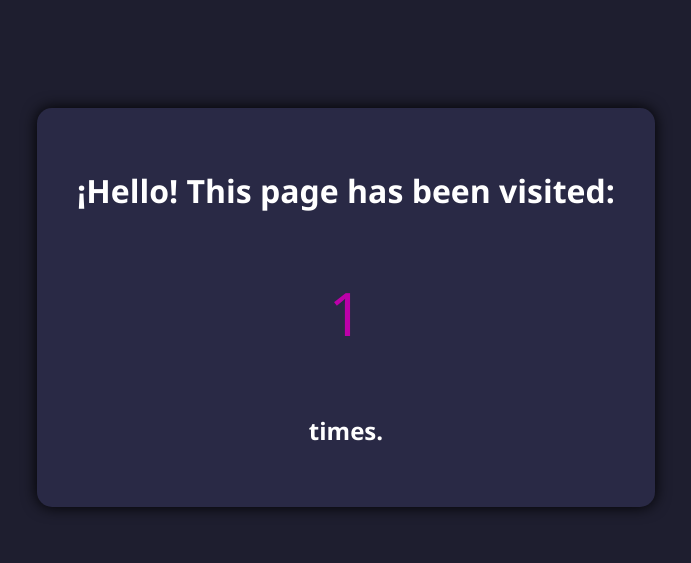
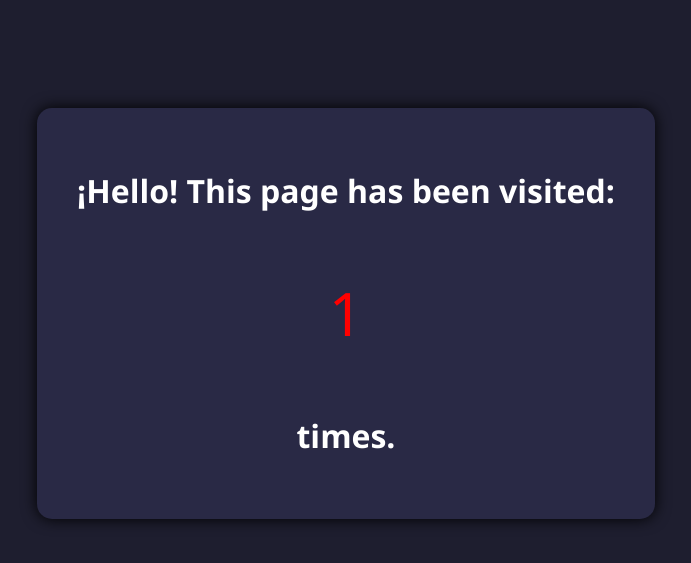
Before and after one commit to m1guelch/pasir, a Flask app: page / in a window 1280 px wide. Shown: the top 563 px of the page, without its empty margins (294-985 px from the left). Run offline with Flask 3, Linux system fonts and the light colour scheme; data comes from the database, SQL or seed files in the repository.

Commit message:
Making changes on the app

```diff
--- a/app/src/static/styles.css
+++ b/app/src/static/styles.css
@@ -18,10 +18,10 @@ body {
 .counter-box:hover {
     transform: translateY(-5px);
     background: #3a3a6f;
-    box-shadow: 0px 0px 20px #bc00a9;
+    box-shadow: 0px 0px 20px #ff0000;
 }
 
 .counter {
     font-size: 60px;
-    color: #bc00a9;
+    color: #ff0000;
 }
--- a/app/src/templates/index.html
+++ b/app/src/templates/index.html
@@ -9,7 +9,7 @@
     <div class="counter-box">
         <h1>¡Hello! This page has been visited:</h1>
         <p class="counter" id="visit-count">{{ count }}</p>
-        <h2>times.</h2>
+        <h1>times.</h1>
     </div>
 </body>
 </html>
```
